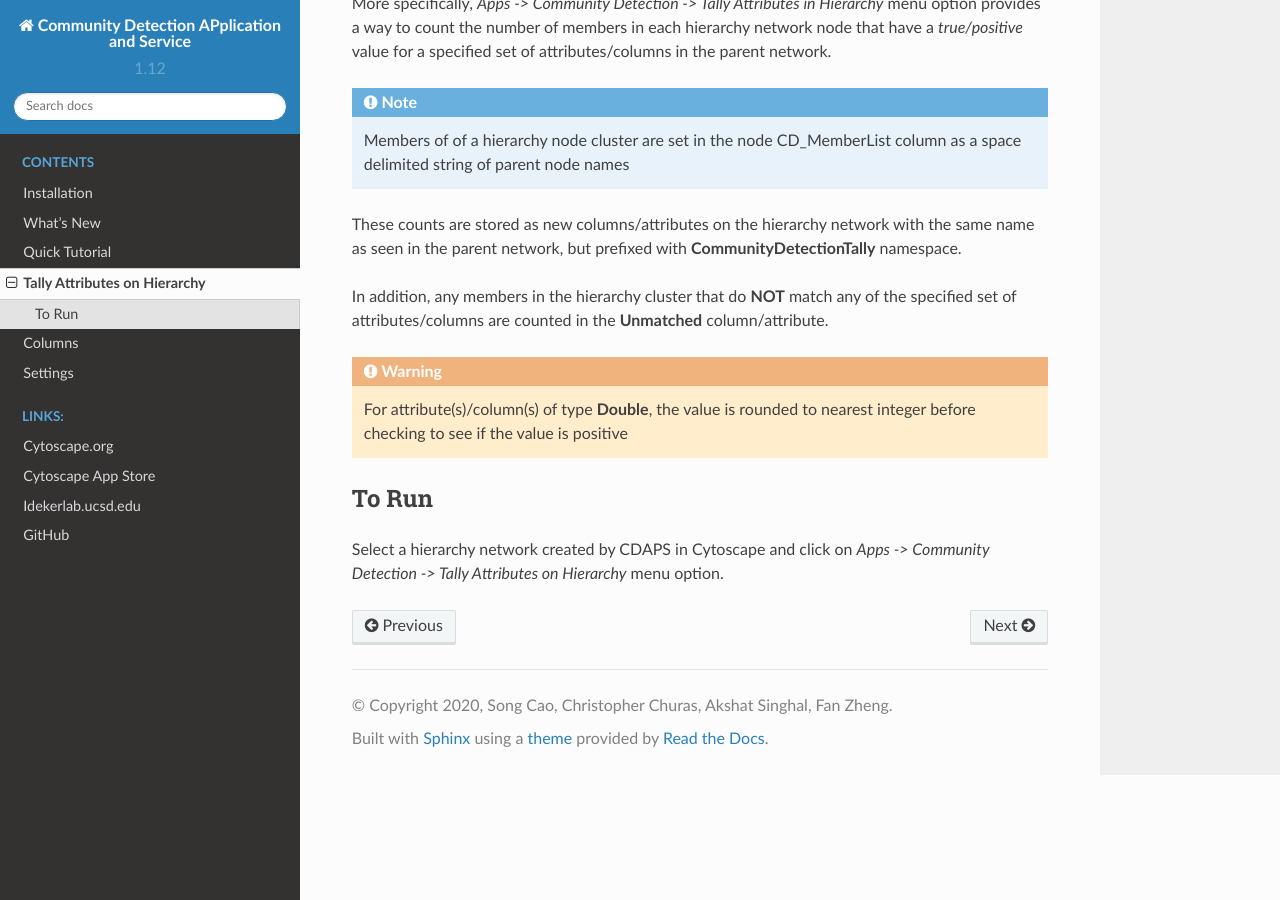
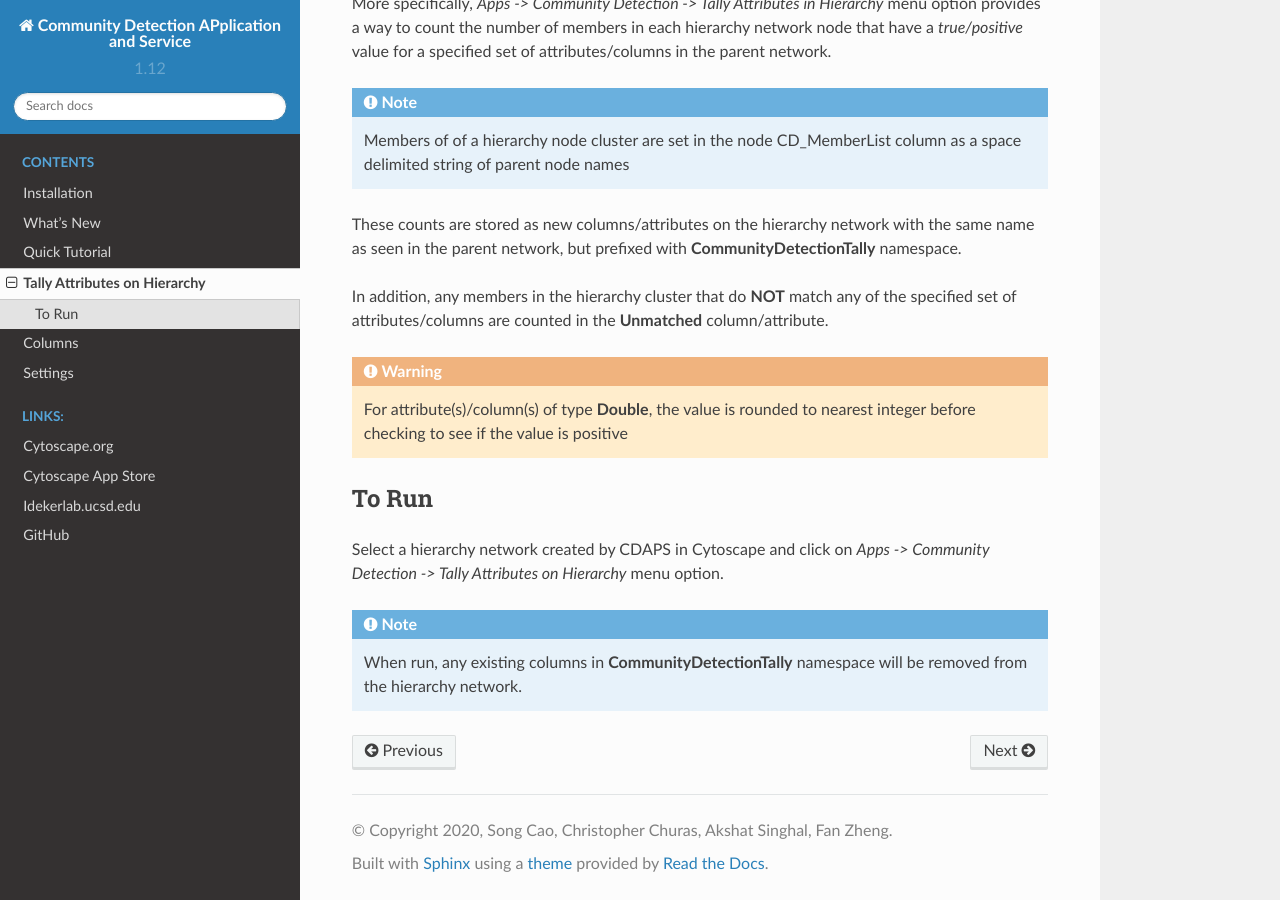
Before and after one commit to cytoscape/cy-community-detection, a Sphinx documentation site: the page built from docs/TallyAttributes.rst, in a window 1280 px wide and 900 px high, scrolled down 814 px. Built offline with Sphinx 7.4.7 and the Read the Docs theme 2.0.0, drawn with Linux system fonts in a browser that asks for light colours.

Commit message:
added note about rerunning

```diff
--- a/docs/TallyAttributes.rst
+++ b/docs/TallyAttributes.rst
@@ -43,3 +43,8 @@ To Run
 
 Select a hierarchy network created by CDAPS in Cytoscape and click on
 `Apps -> Community Detection -> Tally Attributes on Hierarchy` menu option.
+
+.. note::
+
+     When run, any existing columns in **CommunityDetectionTally** namespace will
+     be removed from the hierarchy network.
```
